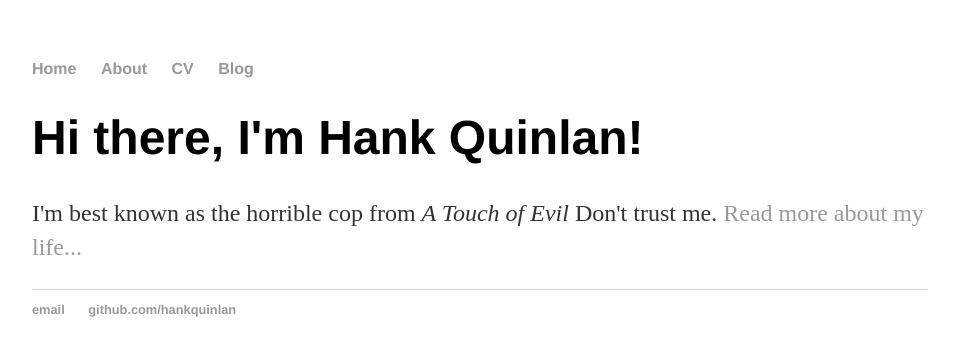
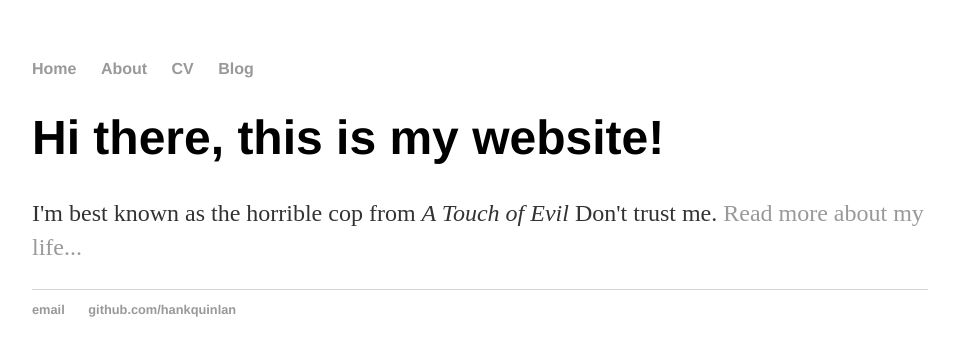
Before and after one commit to Leo-Lo/Leo-Lo.github.io, a Jekyll site: the page built from index.html, in a window 1280 px wide. Shown: the top 356 px of the page, without its empty margins (160-1115 px from the left). Built offline with Jekyll 4.4.1, drawn with Linux system fonts in a browser that asks for light colours.

Commit message:
Update index.html

```diff
--- a/index.html
+++ b/index.html
@@ -1,30 +1,8 @@
-<!DOCTYPE html>
-<html>
-	<head>
-		<title>Hank Quinlan, Horrible Cop</title>
-		<!-- link to main stylesheet -->
-		<link rel="stylesheet" type="text/css" href="/css/main.css">
-	</head>
-	<body>
-		<nav>
-    		<ul>
-        		<li><a href="/">Home</a></li>
-	        	<li><a href="/about">About</a></li>
-        		<li><a href="/cv">CV</a></li>
-        		<li><a href="/blog">Blog</a></li>
-    		</ul>
-		</nav>
-		<div class="container">
-    		<div class="blurb">
-        		<h1>Hi there, I'm Hank Quinlan!</h1>
-				<p>I'm best known as the horrible cop from <em>A Touch of Evil</em> Don't trust me. <a href="/about">Read more about my life...</a></p>
-    		</div><!-- /.blurb -->
-		</div><!-- /.container -->
-		<footer>
-    		<ul>
-        		<li><a href="mailto:hankquinlanhub@gmail.com">email</a></li>
-        		<li><a href="https://github.com/hankquinlan">github.com/hankquinlan</a></li>
-			</ul>
-		</footer>
-	</body>
-</html>
+---
+layout: default
+title: Leo Lo's contemplation
+---
+<div class="blurb">
+	<h1>Hi there, this is my website!</h1>
+	<p>I'm best known as the horrible cop from <em>A Touch of Evil</em> Don't trust me. <a href="/about">Read more about my life...</a></p>
+</div><!-- /.blurb -->
```
